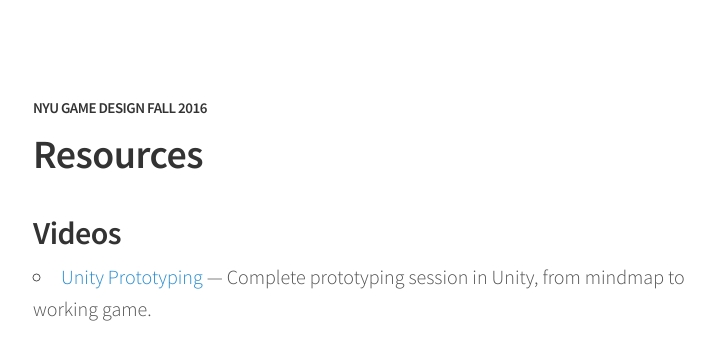
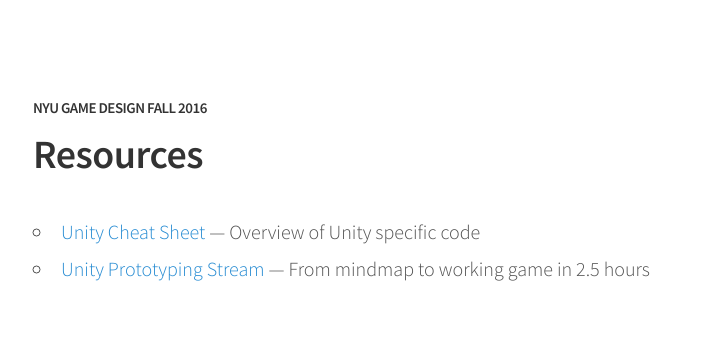
Before and after one commit to nasser/teaching, a Jekyll site: the page built from 2016/game-design/resources.md, in a window 1280 px wide. Shown: the top 360 px of the page, without its empty margins (247-962 px from the left). Built offline with Jekyll 4.4.1, drawn with Linux system fonts in a browser that asks for light colours.

Commit message:
add link to stream vid

```diff
--- a/2016/game-design/resources.md
+++ b/2016/game-design/resources.md
@@ -7,5 +7,6 @@ semester: fall
 year: 2016
 ---
 
-## Videos
-* [Unity Prototyping](https://www.youtube.com/watch?v=y3-s7ZfwUAg) — Complete prototyping session in Unity, from mindmap to working game.
+
+* [Unity Cheat Sheet](../unity-cheat-sheet) — Overview of Unity specific code
+* [Unity Prototyping Stream](https://www.youtube.com/watch?v=y3-s7ZfwUAg) — From mindmap to working game in 2.5 hours
```
